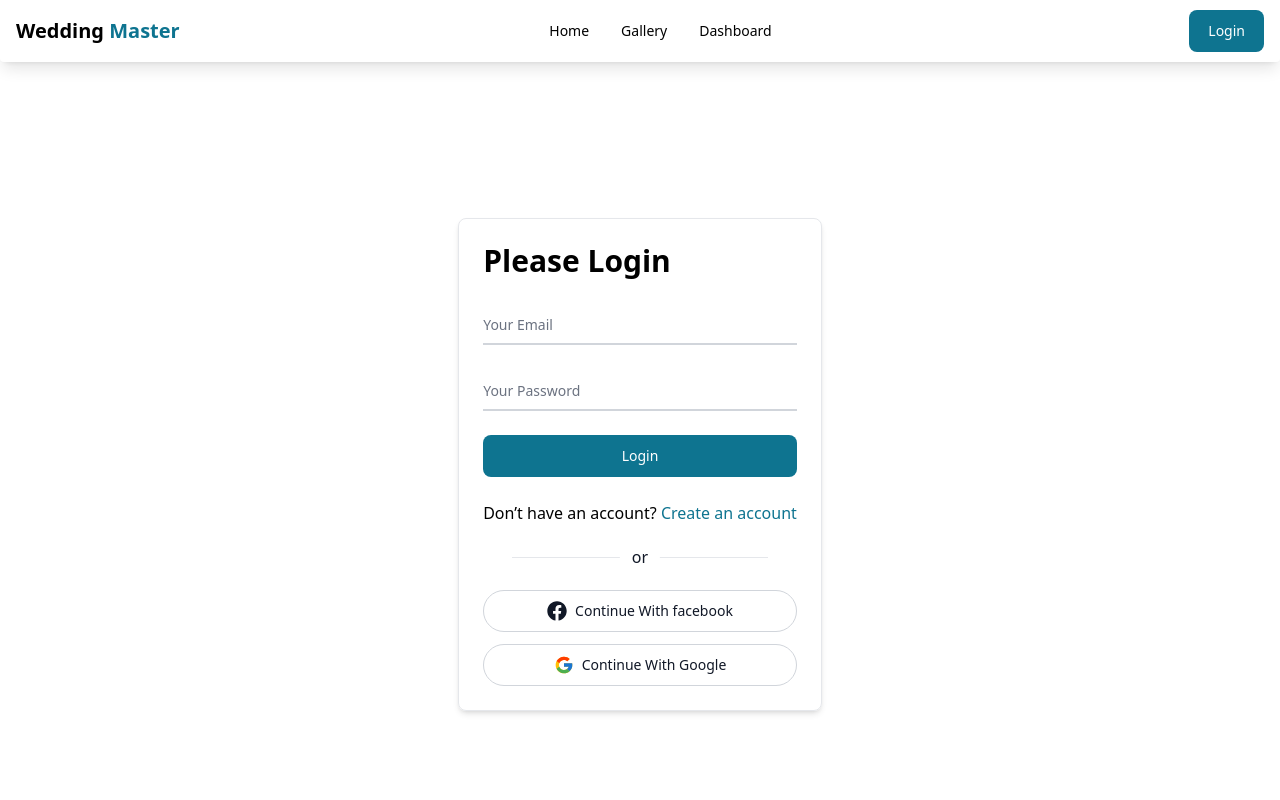
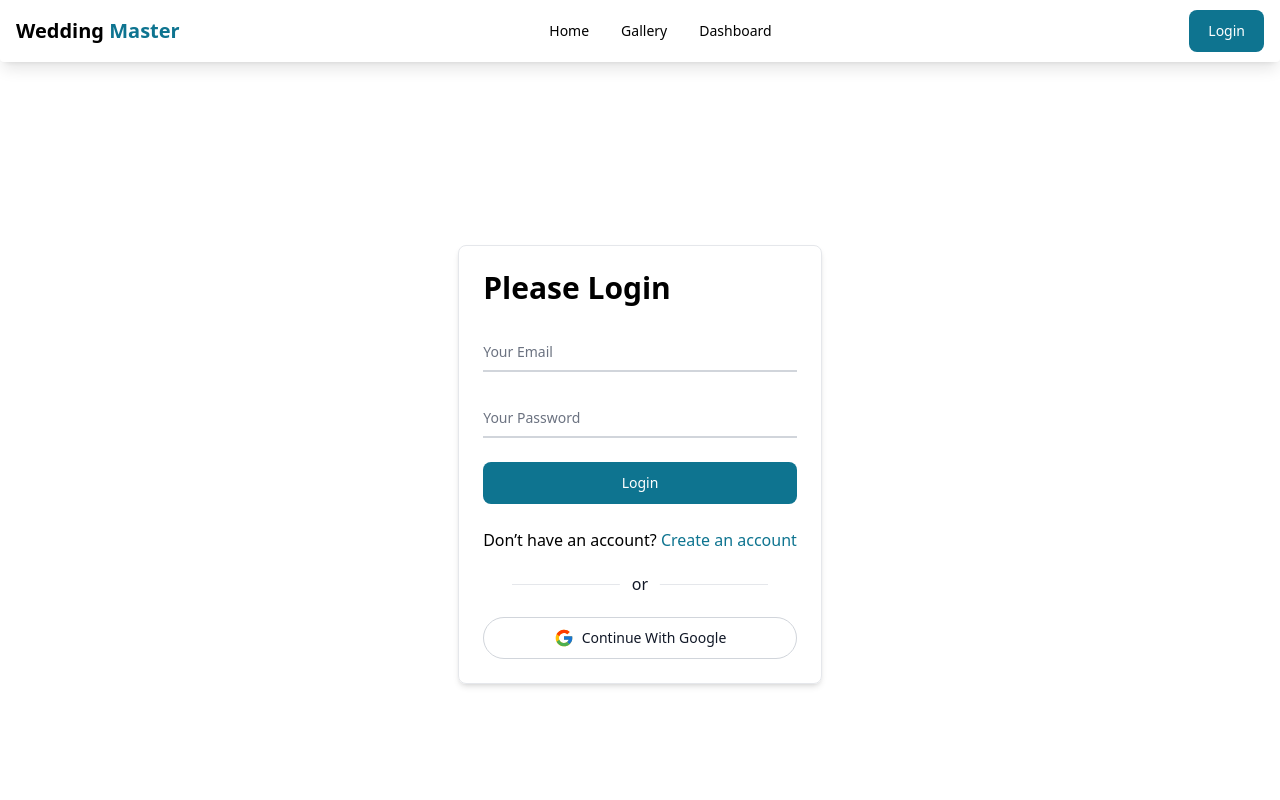
Before and after one commit to Naim-Ahmad/wedding-master, a React (Vite) app: page /login in a window 1280 px wide. Shown: the top 800 px of the page. Built offline with nearby package versions, Linux system fonts and the light colour scheme; no server answers.

Commit message:
finshide assignment

```diff
--- a/src/components/SocialAuth.jsx
+++ b/src/components/SocialAuth.jsx
@@ -1,7 +1,6 @@
 import { Button } from 'flowbite-react';
 import { useContext } from 'react';
 import toast from 'react-hot-toast';
-import { FaFacebook } from 'react-icons/fa';
 import { FcGoogle } from 'react-icons/fc';
 import { useLocation, useNavigate } from 'react-router-dom';
 import { AuthContext } from '../contexts/AuthProvider';
@@ -24,17 +23,6 @@ export default function SocialAuth() {
   return (
     <div className='space-y-3'>
           <Button
-              pill
-              color="light"
-            className='w-full'
-            onClick={()=> handleSocialLogin(continueWithFacebook)}
-            >
-                <FaFacebook className='mr-2 text-xl'/>
-                  <p>
-                      Continue With facebook
-                  </p>
-            </Button>
-          <Button
             color="light"
             pill
             className='w-full'
```
Also changed, not shown: 1 other file (tests, documents, lock files or other folders).
